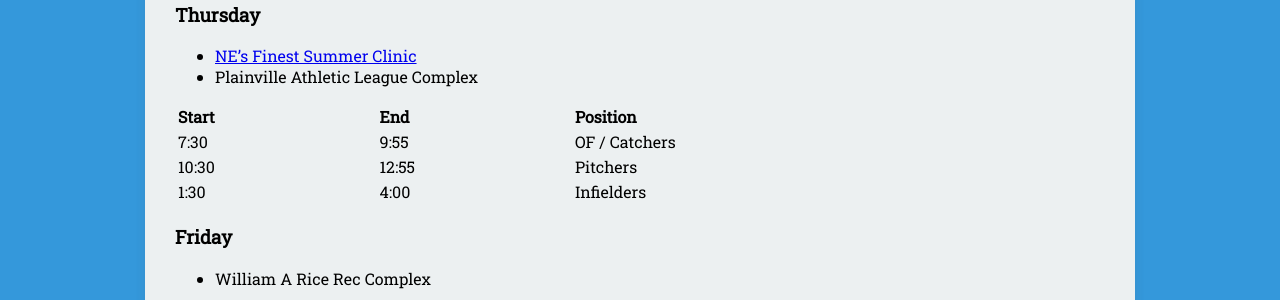
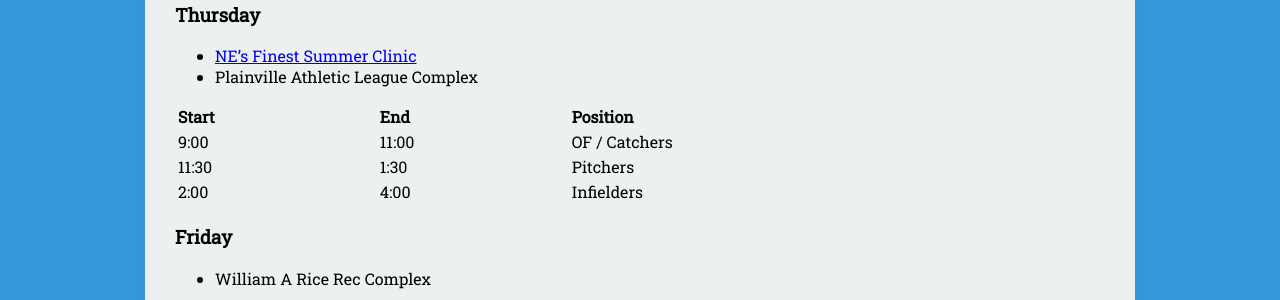
Before and after one commit to seanmerrow/ecf, a Jekyll site: the page built from _posts/2019-07-12-Jul-5-NEFinest.md, in a window 1280 px wide. Shown: the part 683-983 px from the top of the page. Built offline with Jekyll 4.4.1, drawn with Linux system fonts in a browser that asks for light colours; nearby versions of some CDN libraries.

Commit message:
Update 2019-07-12-Jul-5-NEFinest.md

```diff
--- a/_posts/2019-07-12-Jul-5-NEFinest.md
+++ b/_posts/2019-07-12-Jul-5-NEFinest.md
@@ -33,9 +33,9 @@ category:
 
 | Start | End   | Position     |
 |:---   |:---   |:---          |
-|7:30   | 9:55  | OF / Catchers|
-|10:30  | 12:55 | Pitchers     |
-|1:30   | 4:00  | Infielders   |
+|9:00   | 11:00  | OF / Catchers|
+|11:30  | 1:30 | Pitchers     |
+|2:00   | 4:00  | Infielders   |
 
 ### Friday
 * William A Rice Rec Complex
```
